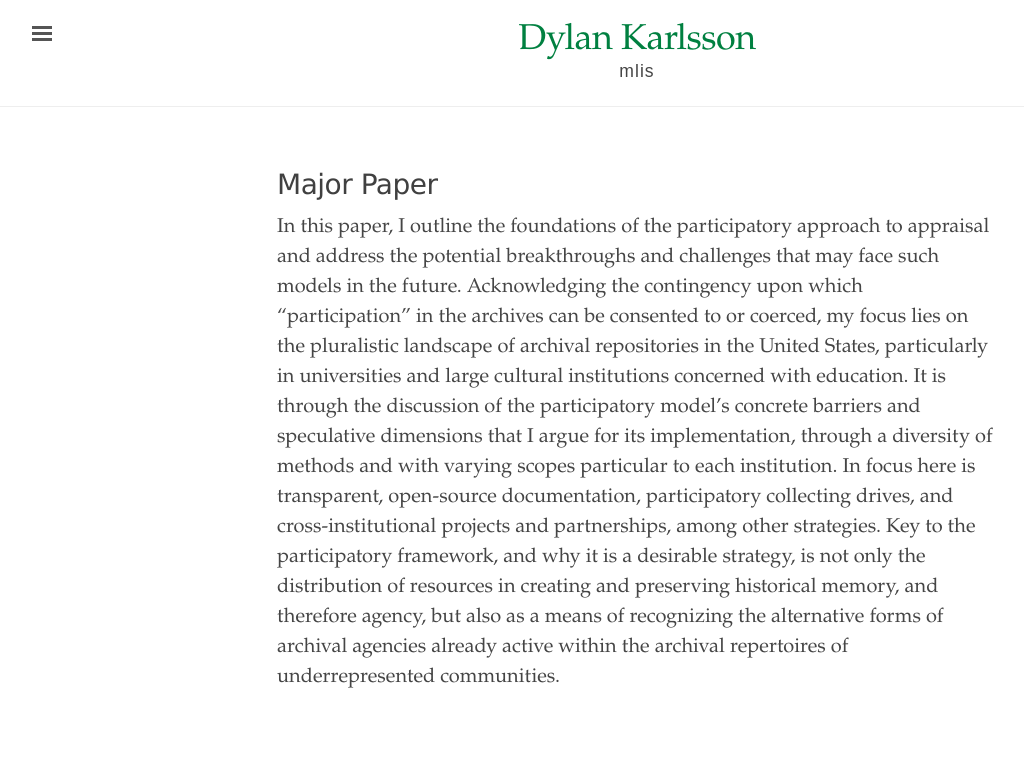
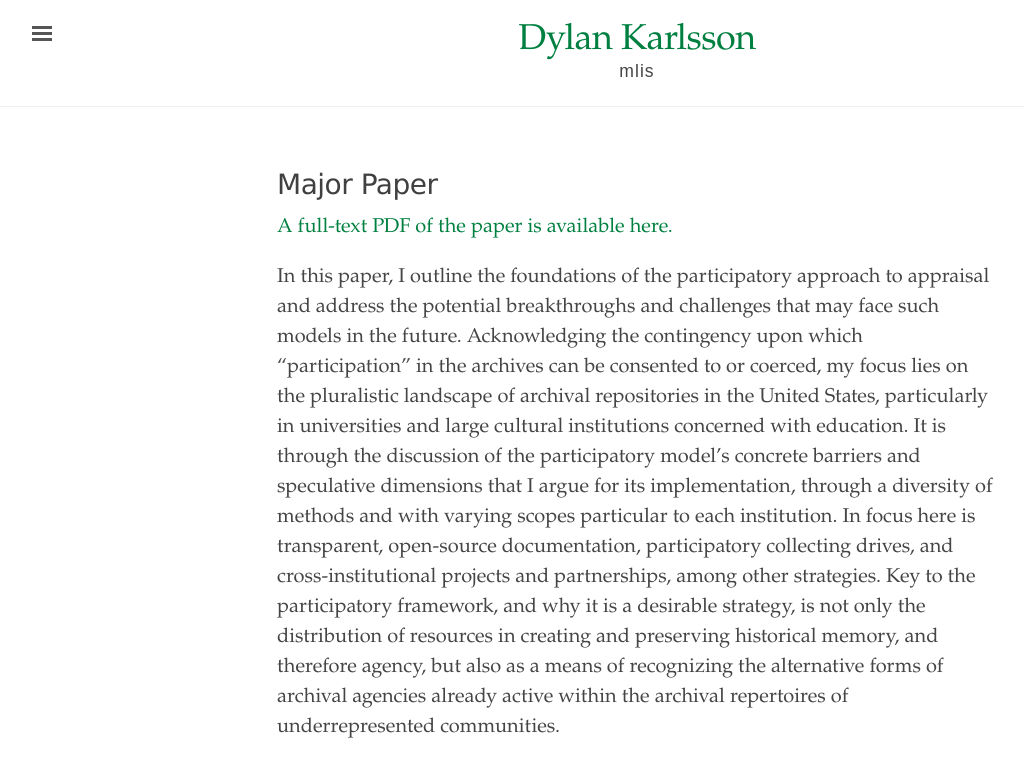
Before and after one commit to dylankarlsson/portfolio, a Jekyll site: the page built from major.md, in a window 1280 px wide. Shown: the top 777 px of the page, without its empty margins (3-1027 px from the left). Built offline with Jekyll 4.4.1, drawn with Linux system fonts in a browser that asks for light colours.

Commit message:
Update major.md

```diff
--- a/major.md
+++ b/major.md
@@ -3,4 +3,6 @@ layout: page
 title: Major Paper
 ---
 
+[A full-text PDF of the paper is available here.](MajorPaper_Karlsson.pdf)
+
 In this paper, I outline the foundations of the participatory approach to appraisal and address the potential breakthroughs and challenges that may face such models in the future. Acknowledging the contingency upon which “participation” in the archives can be consented to or coerced, my focus lies on the pluralistic landscape of archival repositories in the United States, particularly in universities and large cultural institutions concerned with education. It is through the discussion of the participatory model’s concrete barriers and speculative dimensions that I argue for its implementation, through a diversity of methods and with varying scopes particular to each institution. In focus here is transparent, open-source documentation, participatory collecting drives, and cross-institutional projects and partnerships, among other strategies. Key to the participatory framework, and why it is a desirable strategy, is not only the distribution of resources in creating and preserving historical memory, and therefore agency, but also as a means of recognizing the alternative forms of archival agencies already active within the archival repertoires of underrepresented communities.
```
